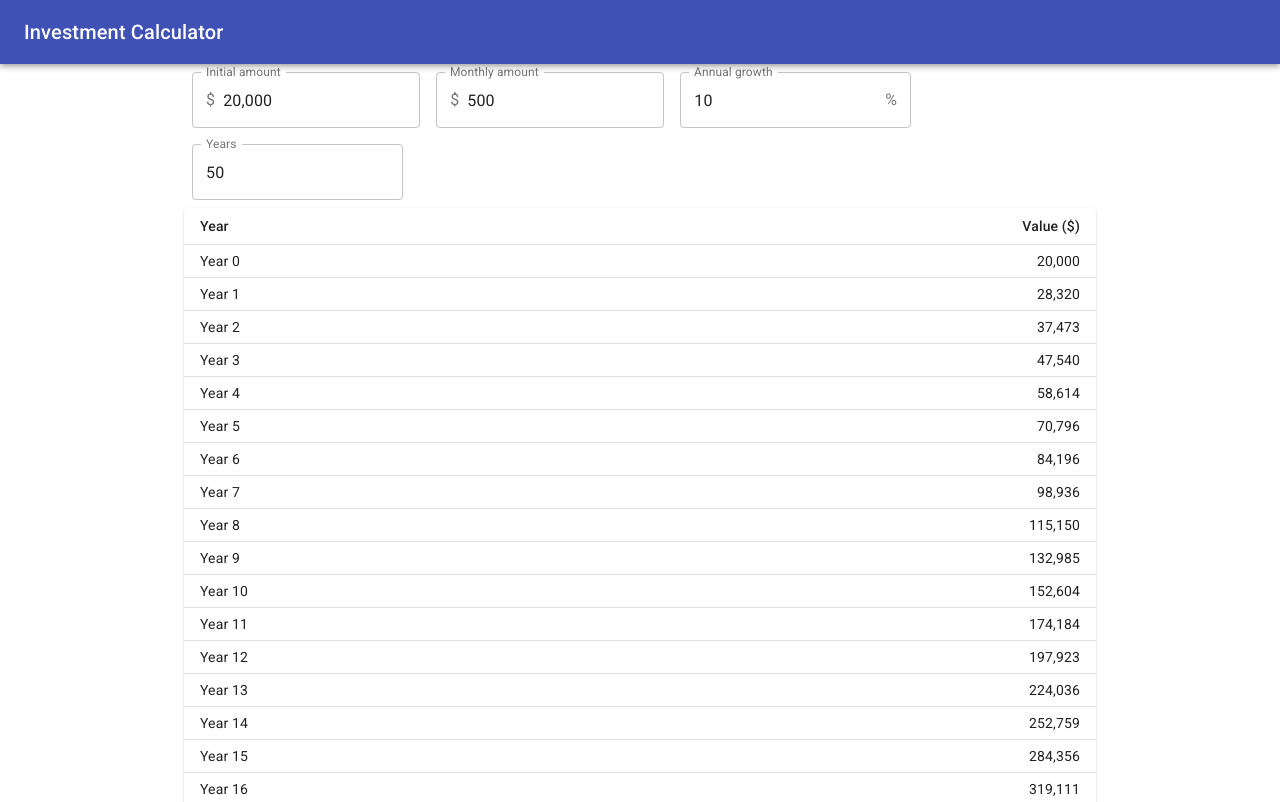
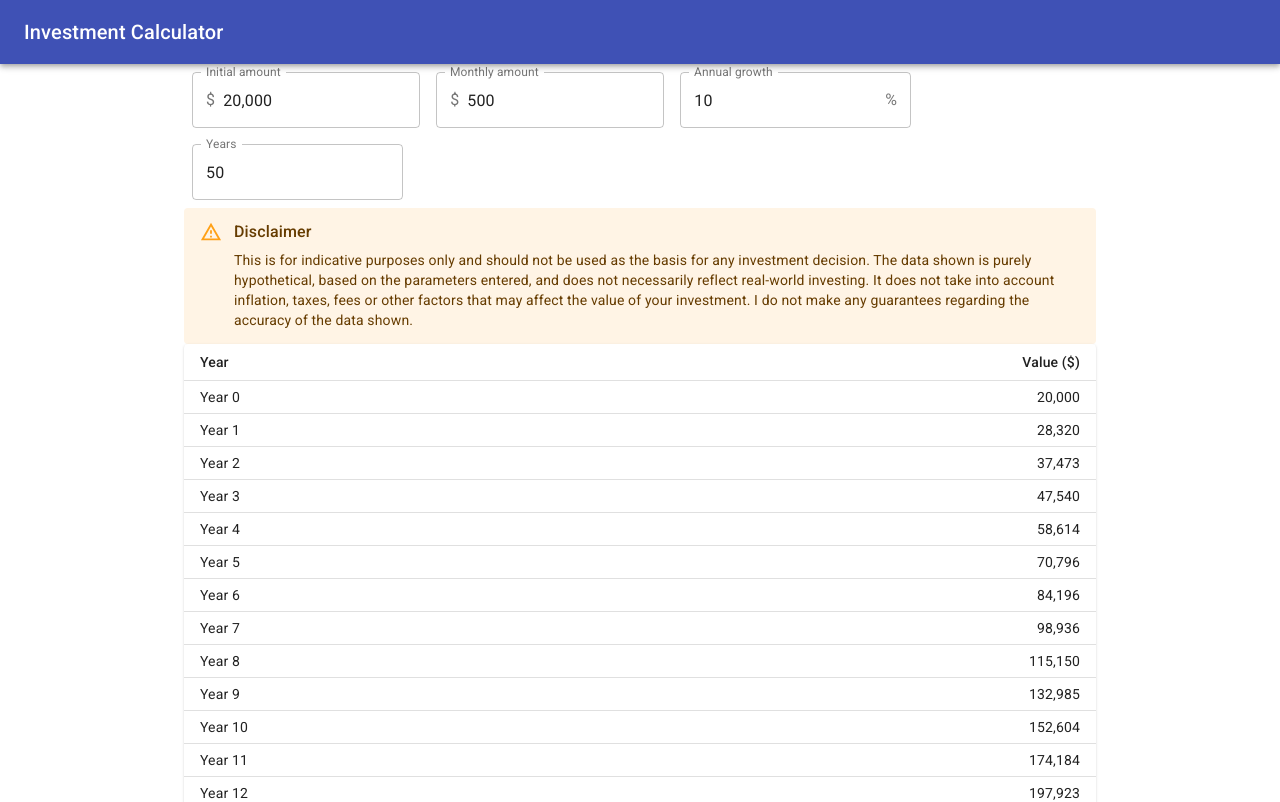
Before and after one commit to Ruben9922/investment-calculator, a React (Create React App) app: page / in a window 1280 px wide. Shown: the top 802 px of the page. Built offline with nearby package versions, Linux system fonts and the light colour scheme.

Commit message:
Add disclaimer

```diff
--- a/package.json
+++ b/package.json
@@ -5,6 +5,7 @@
   "dependencies": {
     "@material-ui/core": "^4.11.1",
     "@material-ui/icons": "^4.9.1",
+    "@material-ui/lab": "^4.0.0-alpha.56",
     "@testing-library/jest-dom": "^5.11.6",
     "@testing-library/react": "^11.2.2",
     "@testing-library/user-event": "^12.2.2",
--- a/src/App.js
+++ b/src/App.js
@@ -12,6 +12,8 @@ import TableHead from "@material-ui/core/TableHead";
 import TableRow from "@material-ui/core/TableRow";
 import TableCell from "@material-ui/core/TableCell";
 import TableBody from "@material-ui/core/TableBody";
+import Alert from "@material-ui/lab/Alert";
+import AlertTitle from "@material-ui/lab/AlertTitle";
 
 const useStyles = makeStyles((theme) => ({
     root: {
@@ -125,6 +127,10 @@ export default function App() {
                     variant="outlined"
                 />
             </div>
+            <Alert severity="warning">
+                <AlertTitle>Disclaimer</AlertTitle>
+                This is for indicative purposes only and should not be used as the basis for any investment decision. The data shown is purely hypothetical, based on the parameters entered, and does not necessarily reflect real-world investing. It does not take into account inflation, taxes, fees or other factors that may affect the value of your investment. I do not make any guarantees regarding the accuracy of the data shown.
+            </Alert>
             <TableContainer component={Paper}>
                 <Table className={classes.table} size="small" aria-label="a dense table">
                     <TableHead>
```
Also changed, not shown: 2 other files (tests, documents, lock files or other folders).
